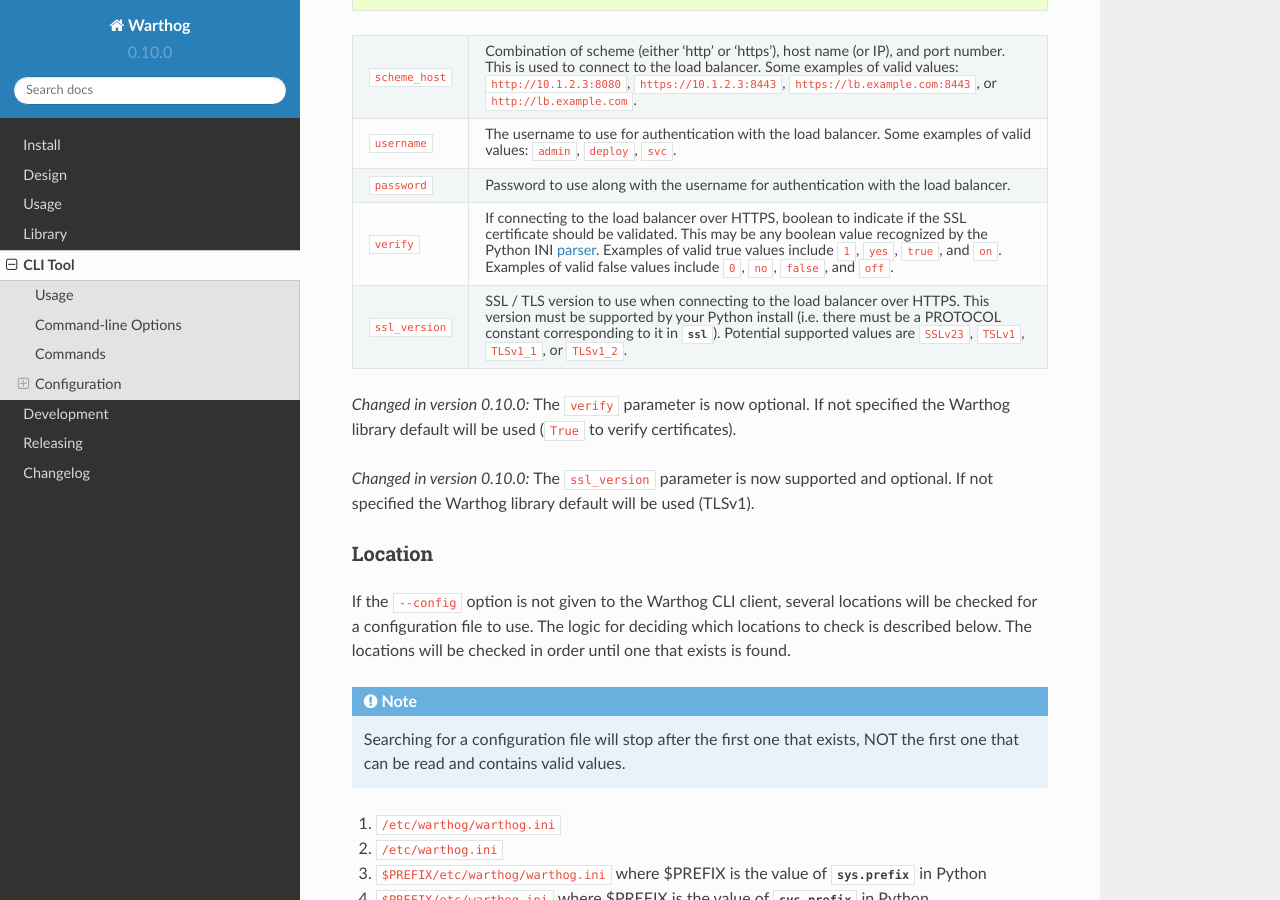
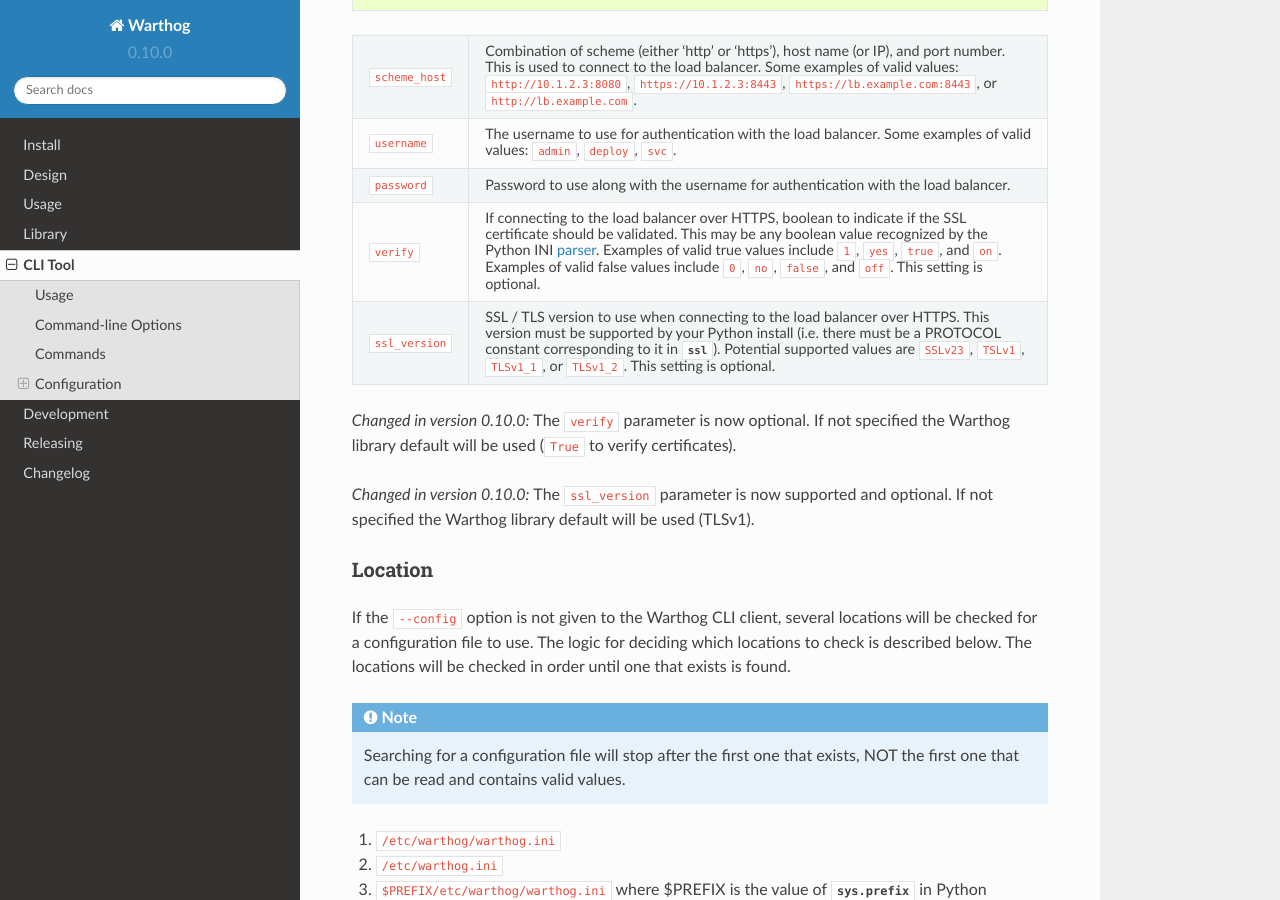
Before and after one commit to smarter-travel-media/warthog, a Sphinx documentation site: the page built from doc/source/cli.rst, in a window 1280 px wide and 900 px high, scrolled down 3704 px. Built offline with Sphinx 7.4.7 and the Read the Docs theme 2.0.0, drawn with Linux system fonts in a browser that asks for light colours.

Commit message:
Note that "verify" and "ssl_version" are optional

```diff
--- a/doc/source/cli.rst
+++ b/doc/source/cli.rst
@@ -212,12 +212,13 @@
                           the SSL certificate should be validated. This may be any boolean value
                           recognized by the Python INI parser_. Examples of valid true values
                           include ``1``, ``yes``, ``true``, and ``on``. Examples of valid false
-                          values include ``0``, ``no``, ``false``, and ``off``.
+                          values include ``0``, ``no``, ``false``, and ``off``. This setting is
+                          optional.
 ``ssl_version``           SSL / TLS version to use when connecting to the load balancer over
                           HTTPS. This version must be supported by your Python install (i.e.
                           there must be a PROTOCOL constant corresponding to it in :mod:`ssl`).
                           Potential supported values are ``SSLv23``, ``TSLv1``, ``TLSv1_1``, or
-                          ``TLSv1_2``.
+                          ``TLSv1_2``. This setting is optional.
 ========================= =======================================================================
 
 .. versionchanged:: 0.10.0
```
